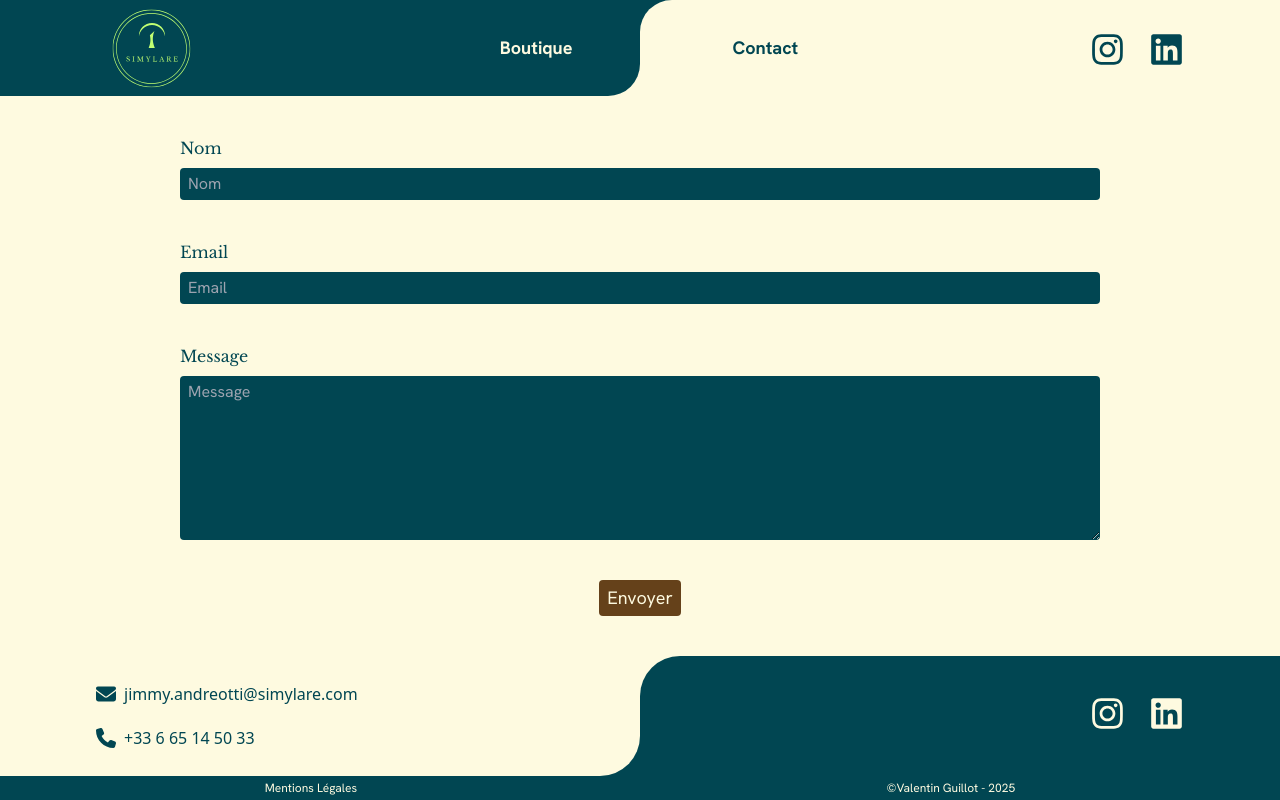
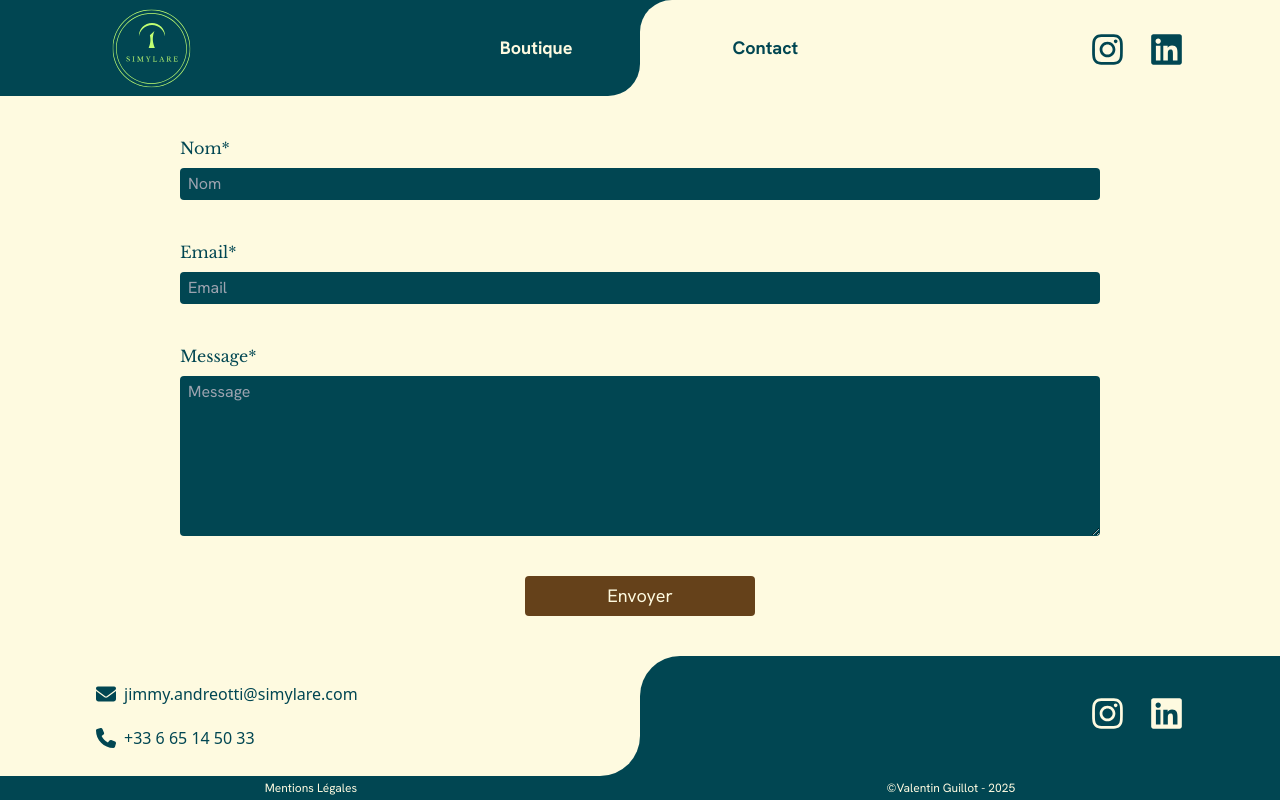
Before and after one commit to mrvalbass/simylare, a Next.js app: page /contact in a window 1280 px wide. Built offline with nearby package versions, Linux system fonts and the light colour scheme.

Commit message:
add animation to confirm form sending

```diff
--- a/src/app/contact/page.tsx
+++ b/src/app/contact/page.tsx
@@ -6,23 +6,66 @@ import {
   TEXT_PRIMARY,
   TEXT_SECONDARY,
 } from "../constants/colors";
+import { AiOutlineLoading3Quarters } from "react-icons/ai";
+import { BsCheck2Circle } from "react-icons/bs";
+import { VscError } from "react-icons/vsc";
 
 interface FormContent {
-  name?: string;
-  email?: string;
-  message?: string;
+  name: string;
+  email: string;
+  message: string;
+}
+
+interface FormStyle {
+  name: string;
+  email: string;
+  message: string;
+}
+
+enum FormStatus {
+  default = "default",
+  loading = "loading",
+  success = "success",
+  error = "error",
 }
 
 export default function MarketPlace() {
-  const defaultForm = {
+  const defaultFormContent = {
     name: "",
     email: "",
     message: "",
   };
-  const [formContent, setFormContent] = useState<FormContent>(defaultForm);
+  const defaultFormStyle = {
+    name: "",
+    email: "",
+    message: "",
+  };
+
+  const [formContent, setFormContent] =
+    useState<FormContent>(defaultFormContent);
+  const [formStatus, setFormStatus] = useState<FormStatus>(FormStatus.default);
+  const [formStyle, setFormStyle] = useState<FormStyle>(defaultFormStyle);
+  const emailRegex = /^[^\s@]+@[^\s@]+\.[^\s@]+$/;
 
   const handleSubmit = async (e: FormEvent) => {
     e.preventDefault();
+    for (const field in formContent) {
+      if (
+        !formContent[field as keyof FormContent] ||
+        (field === "email" &&
+          !emailRegex.test(formContent[field as keyof FormContent]))
+      ) {
+        setFormStyle((prev) => ({ ...prev, [field]: "bg-red-500" }));
+        setFormStatus(FormStatus.error);
+        setTimeout(() => {
+          setFormStatus(FormStatus.default);
+          setFormStyle(defaultFormStyle);
+        }, 2000);
+        return;
+      }
+    }
+
+    setFormStatus(FormStatus.loading);
     const options = {
       method: "POST",
       body: JSON.stringify(formContent),
@@ -34,13 +77,20 @@ export default function MarketPlace() {
       "https://simylare-back.vercel.app/contact/email",
       options
     ).then((r) => r.json());
-    console.log(response);
-    setFormContent(defaultForm);
+    if (response.success) {
+      setFormStatus(FormStatus.success);
+    } else {
+      setFormStatus(FormStatus.error);
+    }
+    setTimeout(() => {
+      setFormStatus(FormStatus.default);
+      setFormContent(defaultFormContent);
+    }, 2000);
   };
 
   const fieldClass = "flex flex-col gap-2";
   const labelClass = `${TEXT_PRIMARY} font-Libre text-md`;
-  const inputClass = `${BACKGROUND_SECONDARY} ${TEXT_SECONDARY} font-Hanken rounded px-2 py-1`;
+  const inputClass = `${BACKGROUND_SECONDARY} ${TEXT_SECONDARY} font-Hanken rounded px-2 py-1 transition-all duration-200`;
 
   return (
     <main className="grow flex flex-col">
@@ -55,13 +105,13 @@ export default function MarketPlace() {
       >
         <div className={fieldClass}>
           <label htmlFor="name" className={labelClass}>
-            Nom
+            Nom*
           </label>
           <input
             type="text"
             id="name"
             placeholder="Nom"
-            className={inputClass}
+            className={`${inputClass} ${formStyle.name}`}
             autoComplete="name"
             value={formContent.name}
             onChange={(e) =>
@@ -71,13 +121,13 @@ export default function MarketPlace() {
         </div>
         <div className={fieldClass}>
           <label htmlFor="email" className={labelClass}>
-            Email
+            Email*
           </label>
           <input
             type="email"
             id="email"
             placeholder="Email"
-            className={inputClass}
+            className={`${inputClass} ${formStyle.email}`}
             autoComplete="email"
             value={formContent.email}
             onChange={(e) =>
@@ -87,11 +137,11 @@ export default function MarketPlace() {
         </div>
         <div className={`${fieldClass} grow`}>
           <label htmlFor="message" className={labelClass}>
-            Message
+            Message*
           </label>
           <textarea
             id="message"
-            className={`${inputClass} grow`}
+            className={`${inputClass} ${formStyle.message} grow`}
             placeholder="Message"
             value={formContent.message}
             onChange={(e) =>
@@ -101,9 +151,18 @@ export default function MarketPlace() {
         </div>
         <button
           type="submit"
-          className={`${BACKGROUND_CTA} ${TEXT_SECONDARY} self-center font-Hanken px-2 py-1 rounded text-lg`}
+          className={`${BACKGROUND_CTA} ${TEXT_SECONDARY} w-1/4 h-10 self-center font-Hanken rounded text-lg flex justify-center items-center`}
         >
-          Envoyer
+          {formStatus === FormStatus.default && "Envoyer"}
+          {formStatus === FormStatus.loading && (
+            <AiOutlineLoading3Quarters className="animate-spin" size={25} />
+          )}
+          {formStatus === FormStatus.success && (
+            <BsCheck2Circle size={25} className="text-green-600" />
+          )}
+          {formStatus === FormStatus.error && (
+            <VscError size={25} className="text-red-600" />
+          )}
         </button>
       </form>
     </main>
```
